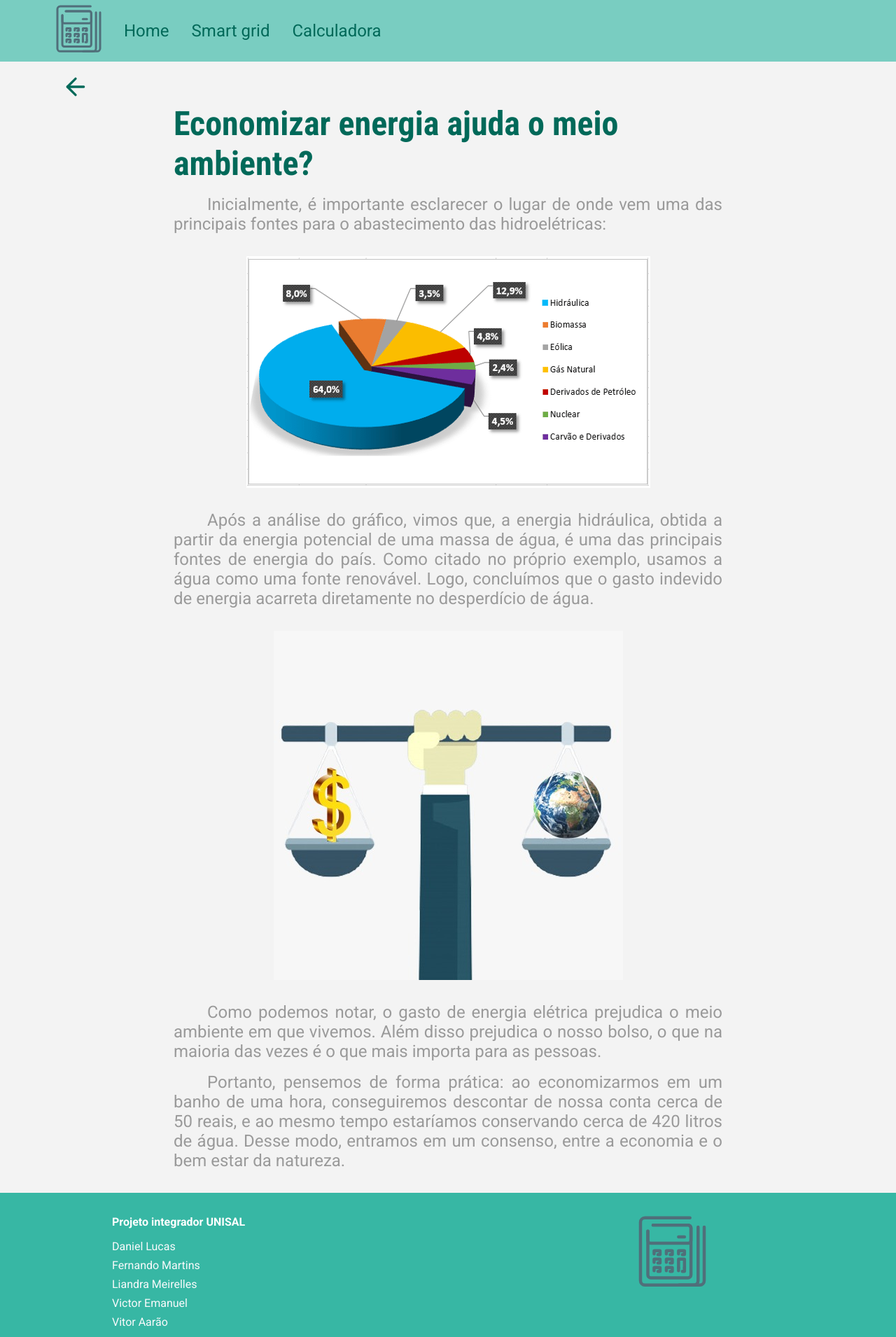
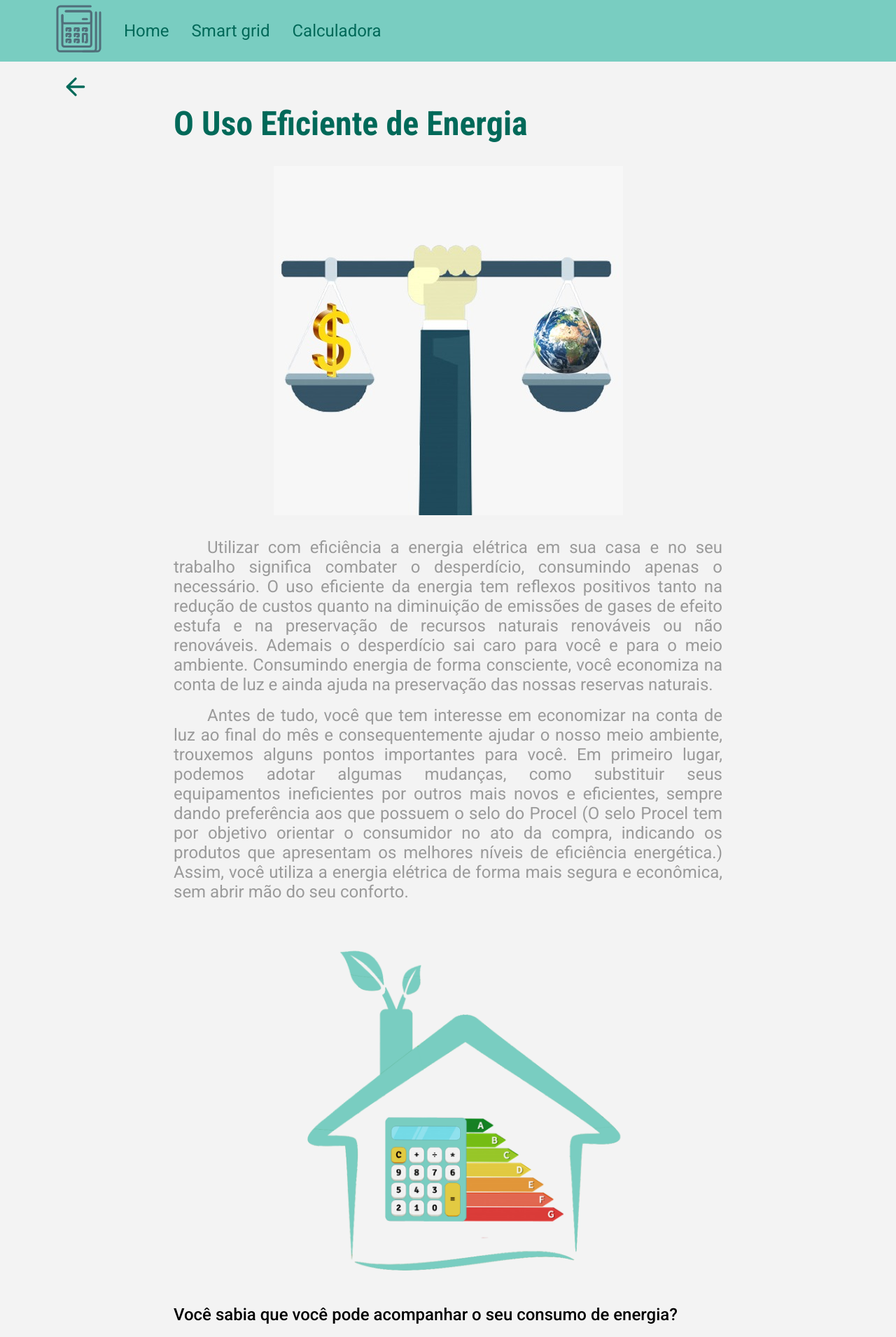
Before and after one commit to DanielSLucas/SaveEnergyCalculator, a Next.js app: page /impactsOnNature in a window 1280 px wide. Shown: the top 1910 px of the page at 70% size. Built offline with nearby package versions, Linux system fonts and the light colour scheme.

Commit message:
update content & images

```diff
--- a/src/pages/impactsOnNature.tsx
+++ b/src/pages/impactsOnNature.tsx
@@ -43,51 +43,98 @@ const ImpactsOnNature: React.FC = () => {
 
           <MainSection>
             <section>
-              <h1>Economizar energia ajuda o meio ambiente?</h1>
+              <h1>O Uso Eficiente de Energia</h1>
+
+              <ImageContainer>
+                <div>
+                  <Image
+                    width={499}
+                    height={499}
+                    src="/images/balanca.jpg"
+                  />
+                </div>
+              </ImageContainer>
 
               <p>
-                Inicialmente, é importante esclarecer o lugar de onde vem uma
-                das principais fontes para o abastecimento das hidroelétricas:
+                Utilizar com eficiência a energia elétrica em sua casa e no seu
+                trabalho significa combater o desperdício, consumindo apenas o
+                necessário. O uso eficiente da energia tem reflexos positivos
+                tanto na redução de custos quanto na diminuição de emissões de
+                gases de efeito estufa e na preservação de recursos naturais
+                renováveis ou não renováveis. Ademais o desperdício sai caro
+                para você e para o meio ambiente. Consumindo energia de forma
+                consciente, você economiza na conta de luz e ainda ajuda na
+                preservação das nossas reservas naturais.
+              </p>
+
+              <p>
+                Antes de tudo, você que tem interesse em economizar na conta de
+                luz ao final do mês e consequentemente ajudar o nosso meio
+                ambiente, trouxemos alguns pontos importantes para você. Em
+                primeiro lugar, podemos adotar algumas mudanças, como substituir
+                seus equipamentos ineficientes por outros mais novos e eficientes,
+                sempre dando preferência aos que possuem o selo do Procel (O selo
+                Procel tem por objetivo orientar o consumidor no ato da compra,
+                indicando os produtos que apresentam os melhores níveis de eficiência
+                energética.) Assim, você utiliza a energia elétrica de forma mais
+                segura e econômica, sem abrir mão do seu conforto.
               </p>
 
               <ImageContainer>
-                <Image
-                  width={577}
-                  height={331}
-                  src="/images/grafico.png"
-                />
+                <div>
+                  <Image
+                    width={1080}
+                    height={1080}
+                    src="/images/seloProcel.png"
+                  />
+                </div>
               </ImageContainer>
 
+              <h2>
+                Você sabia que você pode acompanhar o seu consumo de energia?
+              </h2>
+
               <p>
-                Após a análise do gráfico, vimos que, a energia hidráulica,
-                obtida a partir da energia potencial de uma massa de água, é uma
-                das principais fontes de energia do país. Como citado no próprio
-                exemplo, usamos a água como uma fonte renovável. Logo, concluímos
-                que o gasto indevido de energia acarreta diretamente no desperdício
-                de água.
+                Basicamente, existem dois modelos de relógio de luz: analógico e
+                ciclométrico(digital). No modelo analógico existem 4 ou 5 círculos
+                semelhantes a um relógio, cada um deles com um único ponteiro.
+                Para fazer a leitura do consumo, basta verificar em cada círculo
+                o número que o ponteiro mostra. A leitura é feita da esquerda
+                para a direita e indica a milhar, centena, dezena e unidade de
+                consumo. Se o primeiro relógio estiver marcando o número 4 (quatro),
+                por exemplo, esse será o valor do milhar. A dúvida poderá surgir
+                no caso de o ponteiro estar entre dois algarismos. Diante disso,
+                opte sempre pelo número menor. Quando o ponteiro estiver entre o
+                9 (nove) e 0 (zero) deve ser considerado o nove para efeito de
+                leitura. Já o medidor digital apresenta os algarismos digitais.
+                O número mostrado é o valor da leitura.
               </p>
 
               <ImageContainer>
-                <Image
-                  width={499}
-                  height={499}
-                  src="/images/balanca.jpg"
-                />
+                <div>
+                  <Image
+                    width={483}
+                    height={266}
+                    src="/images/relogioDeLuz.png"
+                  />
+                  <span>
+                    À esquerda o modelo analógico e à direita o modelo ciclométrico (digital)
+                  </span>
+                </div>
               </ImageContainer>
 
-              <p>
-                Como podemos notar, o gasto de energia elétrica prejudica o meio
-                ambiente em que vivemos. Além disso prejudica o nosso bolso, o
-                que na maioria das vezes é o que mais importa para as pessoas.
-              </p>
+              <h2>
+                Mas como descobrir o consumo de um aparelho?
+              </h2>
 
               <p>
-                Portanto, pensemos de forma prática: ao economizarmos em um banho
-                de uma hora, conseguiremos descontar de nossa conta cerca de 50 reais,
-                e ao mesmo tempo estaríamos conservando cerca de 420 litros de água.
-                Desse modo, entramos em um consenso, entre a economia e o bem estar da natureza.
+                Normalmente os aparelhos eletrônicos possuem uma indicação de
+                potência, por exemplo 1000W (mil watts). E claro, para te auxiliar
+                no cálculo de consumo de energia e para saber o quanto isso irá
+                lhe custar, o <strong>SAVE ENERGY CALCULATOR</strong>. Basta inserir o nome do
+                aparelho, sua potência e a(s) hora(s) de uso na calculadora que
+                fornecemos o resultado.
               </p>
-
             </section>
           </MainSection>
         </ContentWrapper>
--- a/src/styles/pages/ImpactsOnNature.ts
+++ b/src/styles/pages/ImpactsOnNature.ts
@@ -77,4 +77,15 @@ export const ImageContainer = styled.div`
 
   display: flex;
   justify-content: center;
+  align-items: center;
+
+  div {
+    max-width: 32rem;
+    height: 100%;
+
+    display: flex;
+    align-items: center;
+    justify-content: center;
+    flex-direction: column;
+  }
 `;
```
Also changed, not shown: public/images/relogioDeLuz.png (added), public/images/seloProcel.png (added).
